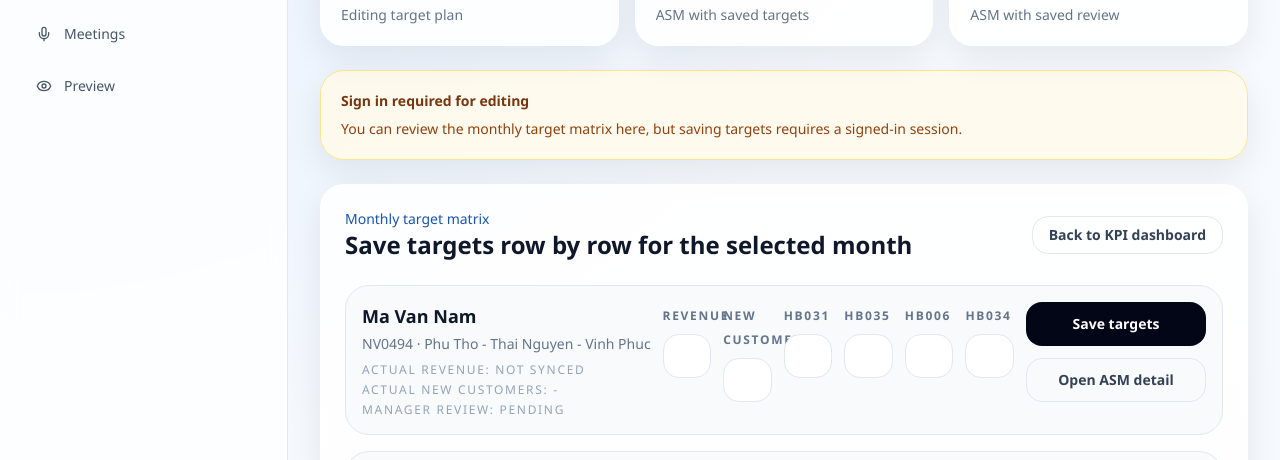
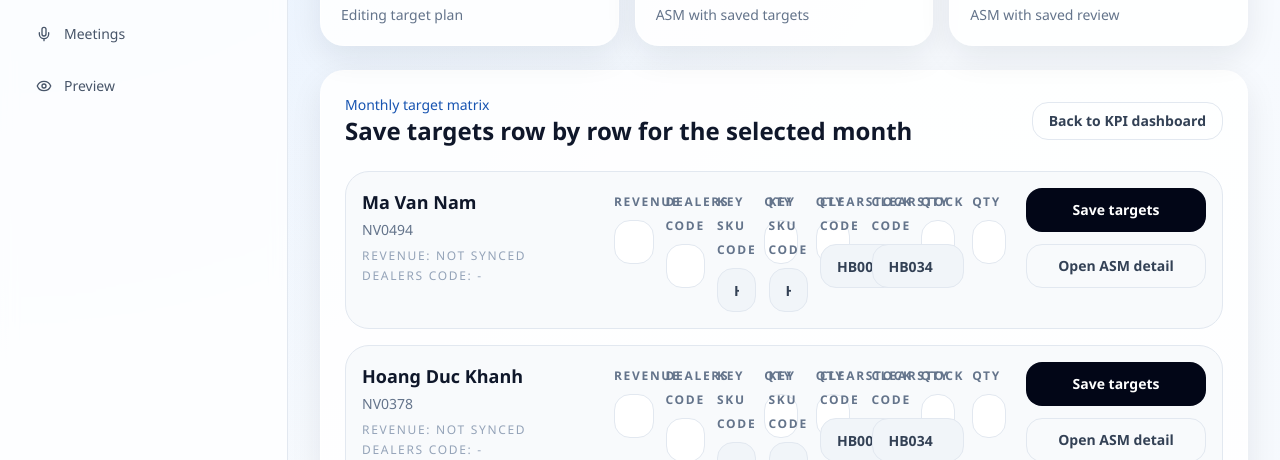
Before and after one commit to dphung88/hb-execution-os, a Next.js app: page /sales-performance/targets in a window 1280 px wide. Shown: the part 492-952 px from the top of the page. Built offline with nearby package versions, Linux system fonts and the light colour scheme; no server answers; the database is empty.

Commit message:
Simplify sales target editing flow and KPI labels

```diff
--- a/app/(app)/sales-performance/[id]/actions.ts
+++ b/app/(app)/sales-performance/[id]/actions.ts
@@ -4,23 +4,8 @@ import { revalidatePath } from "next/cache";
 import { redirect } from "next/navigation";
 
 import { createAdminClient } from "@/lib/supabase/admin";
-import { createClient } from "@/lib/supabase/server";
-
-async function requireUser() {
-  const supabase = await createClient();
-  const {
-    data: { user },
-  } = await supabase.auth.getUser();
-
-  if (!user) {
-    redirect(`/login?error=${encodeURIComponent("Please sign in to update Sales KPI settings.")}`);
-  }
-
-  return user;
-}
 
 export async function saveSalesTargetsAction(formData: FormData) {
-  const user = await requireUser();
   const asmId = String(formData.get("asm_id") ?? "");
   const period = String(formData.get("period") ?? "");
   const admin = createAdminClient();
@@ -48,7 +33,7 @@ export async function saveSalesTargetsAction(formData: FormData) {
         discipline_score: 0,
         reporting_score: 0,
         manager_note: "",
-        reviewed_by: user.id,
+        reviewed_by: "vp.edisonyang.store",
         reviewed_at: new Date().toISOString(),
       },
       { onConflict: "asm_id,month", ignoreDuplicates: true }
@@ -60,7 +45,6 @@ export async function saveSalesTargetsAction(formData: FormData) {
 }
 
 export async function saveSalesReviewAction(formData: FormData) {
-  const user = await requireUser();
   const asmId = String(formData.get("asm_id") ?? "");
   const period = String(formData.get("period") ?? "");
   const admin = createAdminClient();
@@ -72,7 +56,7 @@ export async function saveSalesReviewAction(formData: FormData) {
       discipline_score: Number(formData.get("discipline_score") ?? 0),
       reporting_score: Number(formData.get("reporting_score") ?? 0),
       manager_note: String(formData.get("manager_note") ?? ""),
-      reviewed_by: user.id,
+      reviewed_by: "vp.edisonyang.store",
       reviewed_at: new Date().toISOString(),
     },
     { onConflict: "asm_id,month" }
--- a/app/(app)/sales-performance/targets/actions.ts
+++ b/app/(app)/sales-performance/targets/actions.ts
@@ -4,24 +4,8 @@ import { revalidatePath } from "next/cache";
 import { redirect } from "next/navigation";
 
 import { createAdminClient } from "@/lib/supabase/admin";
-import { createClient } from "@/lib/supabase/server";
-
-async function requireUser() {
-  const supabase = await createClient();
-  const {
-    data: { user },
-  } = await supabase.auth.getUser();
-
-  if (!user) {
-    redirect(`/login?error=${encodeURIComponent("Please sign in to manage monthly sales targets.")}`);
-  }
-
-  return user;
-}
 
 export async function saveSalesTargetRowAction(formData: FormData) {
-  await requireUser();
-
   const asmId = String(formData.get("asm_id") ?? "");
   const period = String(formData.get("period") ?? "");
   const admin = createAdminClient();
--- a/app/(app)/sales-performance/targets/page.tsx
+++ b/app/(app)/sales-performance/targets/page.tsx
@@ -24,10 +24,6 @@ export default async function SalesTargetsPage({ searchParams }: SalesTargetsPag
   const savedAsm = resolvedSearchParams?.saved;
 
   const supabase = hasSupabaseClientEnv() ? await createClient() : null;
-  const {
-    data: { user },
-  } = supabase ? await supabase.auth.getUser() : { data: { user: null } };
-
   const [{ data: targets, error: targetsError }, { data: reviews, error: reviewsError }, { data: actuals, error: actualsError }] =
     supabase
       ? await Promise.all([
@@ -108,15 +104,6 @@ export default async function SalesTargetsPage({ searchParams }: SalesTargetsPag
         ))}
       </section>
 
-      {!user ? (
-        <section className="rounded-3xl border border-amber-200 bg-amber-50/90 p-5 shadow-panel">
-          <p className="text-sm font-semibold text-amber-900">Sign in required for editing</p>
-          <p className="mt-2 text-sm text-amber-800">
-            You can review the monthly target matrix here, but saving targets requires a signed-in session.
-          </p>
-        </section>
-      ) : null}
-
       <section className="rounded-3xl border border-white/70 bg-white/85 p-6 shadow-panel">
         <div className="flex items-center justify-between gap-4">
           <div>
@@ -151,16 +138,13 @@ export default async function SalesTargetsPage({ searchParams }: SalesTargetsPag
                   <div className="min-w-[240px]">
                     <p className="text-lg font-semibold text-slate-900">{asm.name}</p>
                     <p className="mt-1 text-sm text-slate-500">
-                      {asm.id} · {asm.region}
+                      {asm.id}
                     </p>
                     <p className="mt-2 text-xs uppercase tracking-[0.14em] text-slate-400">
-                      Actual revenue: {actual ? `${Number(actual.dt_thuc_dat / 1000000).toFixed(2)}M` : "Not synced"}
+                      Revenue: {actual ? `${Number(actual.dt_thuc_dat / 1000000).toFixed(2)}M` : "Not synced"}
                     </p>
                     <p className="mt-1 text-xs uppercase tracking-[0.14em] text-slate-400">
-                      Actual new customers: {actual?.kh_moi ?? "-"}
-                    </p>
-                    <p className="mt-1 text-xs uppercase tracking-[0.14em] text-slate-400">
-                      Manager review: {review ? "Saved" : "Pending"}
+                      Dealers code: {actual?.kh_moi ?? "-"}
                     </p>
                     {saved ? (
                       <span className="mt-3 inline-flex rounded-full bg-emerald-50 px-3 py-1 text-xs font-semibold text-emerald-700">
@@ -169,14 +153,10 @@ export default async function SalesTargetsPage({ searchParams }: SalesTargetsPag
                     ) : null}
                   </div>
 
-                  <div className="grid flex-1 gap-3 md:grid-cols-2 xl:grid-cols-6">
+                  <div className="grid flex-1 gap-3 md:grid-cols-2 xl:grid-cols-8">
                     {[
                       { name: "revenue_target", label: "Revenue", value: target?.revenue_target ?? 500 },
-                      { name: "new_customers_target", label: "New customers", value: target?.new_customers_target ?? 10 },
-                      { name: "hb031_target", label: "HB031", value: target?.hb031_target ?? salesKpiProducts.HB031.target },
-                      { name: "hb035_target", label: "HB035", value: target?.hb035_target ?? salesKpiProducts.HB035.target },
-                      { name: "hb006_target", label: "HB006", value: target?.hb006_target ?? salesKpiProducts.HB006.target },
-                      { name: "hb034_target", label: "HB034", value: target?.hb034_target ?? salesKpiProducts.HB034.target },
+                      { name: "new_customers_target", label: "Dealers code", value: target?.new_customers_target ?? 10 },
                     ].map((field) => (
                       <label key={field.name} className="block">
                         <span className="text-xs font-semibold uppercase tracking-[0.14em] text-slate-500">{field.label}</span>
@@ -188,12 +168,41 @@ export default async function SalesTargetsPage({ searchParams }: SalesTargetsPag
                         />
                       </label>
                     ))}
+
+                    {[
+                      { code: "HB031", qtyName: "hb031_target", qtyValue: target?.hb031_target ?? salesKpiProducts.HB031.target },
+                      { code: "HB035", qtyName: "hb035_target", qtyValue: target?.hb035_target ?? salesKpiProducts.HB035.target },
+                      { code: "HB006", qtyName: "hb006_target", qtyValue: target?.hb006_target ?? salesKpiProducts.HB006.target },
+                      { code: "HB034", qtyName: "hb034_target", qtyValue: target?.hb034_target ?? salesKpiProducts.HB034.target },
+                    ].map((field) => (
+                      <div key={field.qtyName} className="grid grid-cols-[1fr,1fr] gap-2">
+                        <label className="block">
+                          <span className="text-xs font-semibold uppercase tracking-[0.14em] text-slate-500">
+                            {field.code === "HB031" || field.code === "HB035" ? "Key SKU code" : "Clearstock code"}
+                          </span>
+                          <input
+                            type="text"
+                            value={field.code}
+                            readOnly
+                            className="mt-2 h-11 w-full rounded-2xl border border-slate-200 bg-slate-100 px-4 text-sm font-semibold text-slate-700 outline-none"
+                          />
+                        </label>
+                        <label className="block">
+                          <span className="text-xs font-semibold uppercase tracking-[0.14em] text-slate-500">Qty</span>
+                          <input
+                            type="number"
+                            name={field.qtyName}
+                            defaultValue={field.qtyValue}
+                            className="mt-2 h-11 w-full rounded-2xl border border-slate-200 bg-white px-4 text-sm text-slate-900 outline-none transition focus:border-brand-400"
+                          />
+                        </label>
+                      </div>
+                    ))}
                   </div>
 
                   <div className="xl:w-[180px]">
                     <button
                       type="submit"
-                      disabled={!user}
                       className="inline-flex h-11 w-full items-center justify-center rounded-2xl bg-slate-950 px-4 text-sm font-semibold text-white transition hover:bg-slate-800"
                     >
                       Save targets
--- a/components/sales/sales-performance-detail.tsx
+++ b/components/sales/sales-performance-detail.tsx
@@ -85,7 +85,7 @@ export function SalesPerformanceDetail({
             </p>
             <h1 className="mt-3 text-4xl font-semibold tracking-tight">{asm.name}</h1>
             <p className="mt-4 max-w-3xl text-sm leading-7 text-slate-300">
-              {asm.id} · {asm.region} · Period {periodLabel}
+              {asm.id} · Period {periodLabel}
             </p>
             <p className="mt-3 text-xs uppercase tracking-[0.16em] text-slate-400">
               Live data from Supabase
@@ -220,7 +220,7 @@ export function SalesPerformanceDetail({
       <section className="grid gap-4 md:grid-cols-2 xl:grid-cols-4">
           {[
             { icon: Database, label: "Revenue", value: `${asm.revenueActual}/${asm.revenueTarget}M`, note: `${scorecard.revenuePct}% of target` },
-            { icon: ClipboardCheck, label: "New customers", value: `${asm.newCustomersActual}/${asm.newCustomersTarget}`, note: `${scorecard.customerScore}/15 points` },
+            { icon: ClipboardCheck, label: "Dealers Code", value: `${asm.newCustomersActual}/${asm.newCustomersTarget}`, note: `${scorecard.customerScore}/15 points` },
             { icon: UserCircle2, label: "Manager", value: asm.manager, note: "Field review owner" },
             {
               icon: BadgeDollarSign,
@@ -244,7 +244,7 @@ export function SalesPerformanceDetail({
           <div className="mt-6 space-y-4">
             {[
               { label: "3.1 Revenue", value: `${scorecard.revenueScore}/65`, detail: `${scorecard.revenuePct}% revenue attainment` },
-              { label: "3.2 New customers", value: `${scorecard.customerScore}/15`, detail: `${asm.newCustomersActual} new customers` },
+              { label: "3.2 Dealers Code", value: `${scorecard.customerScore}/15`, detail: `${asm.newCustomersActual} dealer codes` },
               { label: "3.3 Key SKU", value: `${scorecard.keySkuScore}/5`, detail: "Both HB031 and HB035 must reach at least 50%" },
               { label: "3.4 Clearstock", value: `${scorecard.clearstockScore}/10`, detail: "HB006 and HB034 are scored against the 80% threshold" },
               { label: "3.5 Discipline", value: `${scorecard.manualScore}/5`, detail: "Entered manually by the manager" }
--- a/components/sales/sales-performance-hub.tsx
+++ b/components/sales/sales-performance-hub.tsx
@@ -217,7 +217,7 @@ export function SalesPerformanceHub({
                 <tr>
                   <th className="px-4 py-4 font-medium">ASM</th>
                   <th className="px-4 py-4 font-medium">Revenue</th>
-                  <th className="px-4 py-4 font-medium">New Customers</th>
+                  <th className="px-4 py-4 font-medium">Dealers Code</th>
                   <th className="px-4 py-4 font-medium">Key SKU</th>
                   <th className="px-4 py-4 font-medium">Clearstock</th>
                   <th className="px-4 py-4 font-medium">Discipline</th>
@@ -232,9 +232,7 @@ export function SalesPerformanceHub({
                     <tr key={asm.id}>
                       <td className="px-4 py-4">
                         <div className="font-medium text-slate-900">{asm.name}</div>
-                        <div className="mt-1 text-xs text-slate-500">
-                          {asm.id} · {asm.region}
-                        </div>
+                        <div className="mt-1 text-xs text-slate-500">{asm.id}</div>
                       </td>
                       <td className="px-4 py-4">
                         <div className="font-medium text-slate-900">
```
